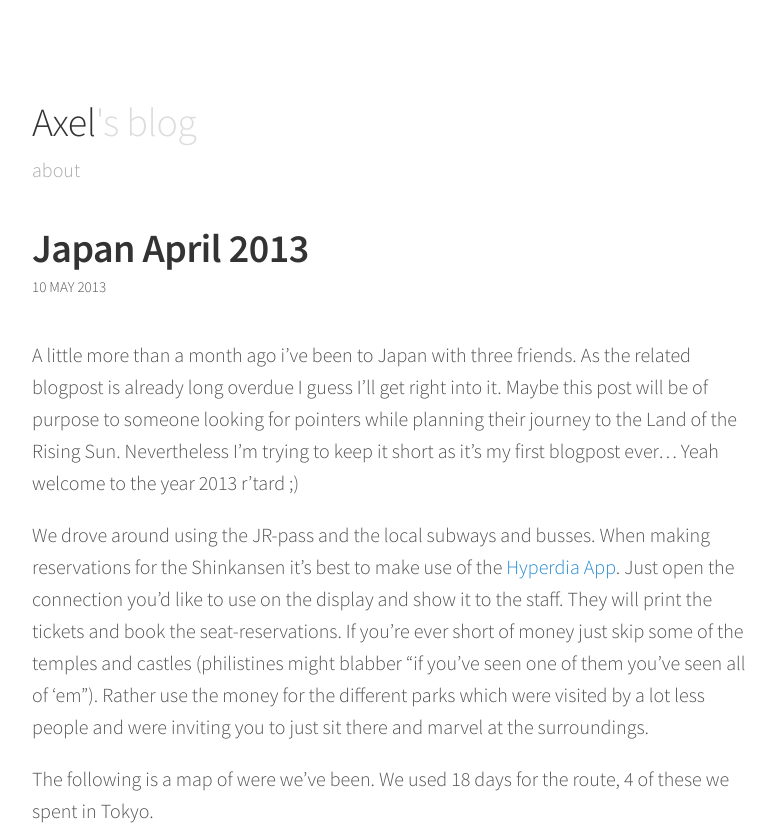
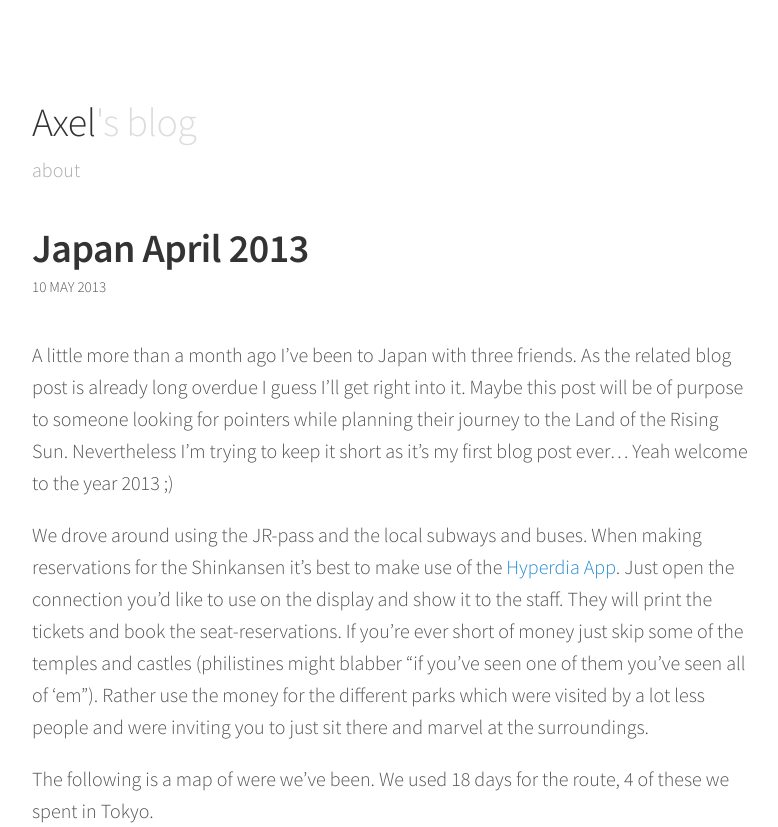
Before and after one commit to schlegde/schlegel.github.io, a Jekyll site: the page built from _posts/2013-05-30-japan-april-2013.md, in a window 1280 px wide and 1400 px high. Shown: the top 827 px of the window, without its empty margins (248-1026 px from the left). Built offline with Jekyll 4.4.1, drawn with Linux system fonts in a browser that asks for light colours; Markdown is read by kramdown in place of the engine named in the settings; some of the changed text lies outside the part shown; grey boxes are pictures that could not be loaded.

Commit message:
aspell japan

```diff
--- a/_posts/2013-05-30-japan-april-2013.md
+++ b/_posts/2013-05-30-japan-april-2013.md
@@ -7,9 +7,9 @@ category:
 tags: []
 ---
 
-A little more than a month ago i've been to Japan with three friends. As the related blogpost is already long overdue I guess I'll get right into it. Maybe this post will be of purpose to someone looking for pointers while planning their journey to the Land of the Rising Sun. Nevertheless I'm trying to keep it short as it's my first blogpost ever... Yeah welcome to the year 2013 r'tard ;)
+A little more than a month ago I've been to Japan with three friends. As the related blog post is already long overdue I guess I'll get right into it. Maybe this post will be of purpose to someone looking for pointers while planning their journey to the Land of the Rising Sun. Nevertheless I'm trying to keep it short as it's my first blog post ever... Yeah welcome to the year 2013   ;)
 
-We drove around using the JR-pass and the local subways and busses. When making reservations for the Shinkansen it's best to make use of the [Hyperdia App](http://www.hyperdia.com/). Just open the connection you'd like to use on the display and show it to the staff. They will print the tickets and book the seat-reservations. If you're ever short of money just skip some of the temples and castles (philistines might blabber "if you've seen one of them you've seen all of 'em"). Rather use the money for the different parks which were visited by a lot less people and were inviting you to just sit there and marvel at the surroundings.
+We drove around using the JR-pass and the local subways and buses. When making reservations for the Shinkansen it's best to make use of the [Hyperdia App](http://www.hyperdia.com/). Just open the connection you'd like to use on the display and show it to the staff. They will print the tickets and book the seat-reservations. If you're ever short of money just skip some of the temples and castles (philistines might blabber "if you've seen one of them you've seen all of 'em"). Rather use the money for the different parks which were visited by a lot less people and were inviting you to just sit there and marvel at the surroundings.
 
 The following is a map of were we've been. We used 18 days for the route, 4 of these we spent in Tokyo.
 
@@ -98,6 +98,6 @@ Pics or it didn't happen!
 ![takayama](https://dl.dropboxusercontent.com/u/7566086/japan_blog/takayama1.jpg)
 
 #### Yokohama
-![yokohama night](https://dl.dropboxusercontent.com/u/7566086/japan_blog/yoko.jpg)
+![Yokohama night](https://dl.dropboxusercontent.com/u/7566086/japan_blog/yoko.jpg)
 
-After all it has definitely been worth the trip. I guess i'll create a blogpost about the food later on.
+After all it has definitely been worth the trip. I guess I'll create a blog post about the food later on.
```
Also changed, not shown: other parts of _posts/2013-05-30-japan-april-2013.md (+3 -3 lines), 1 other file.
